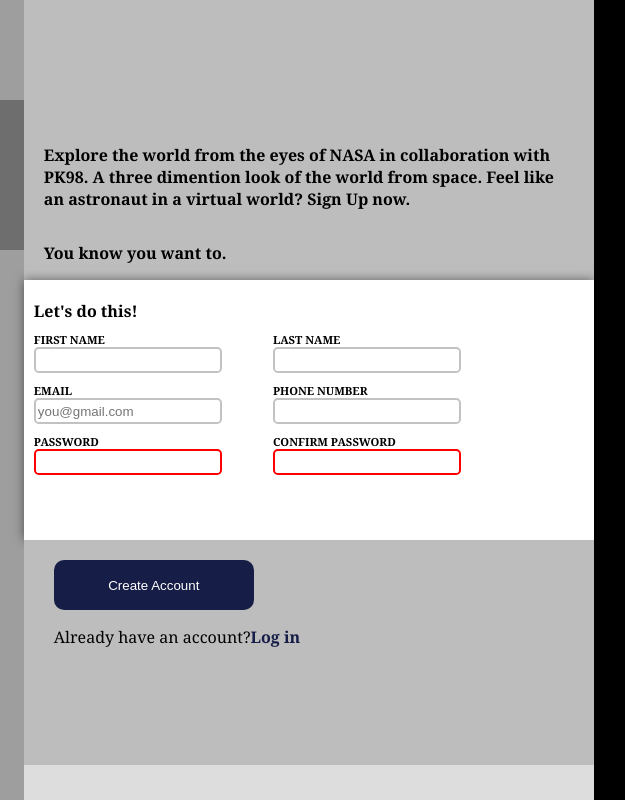
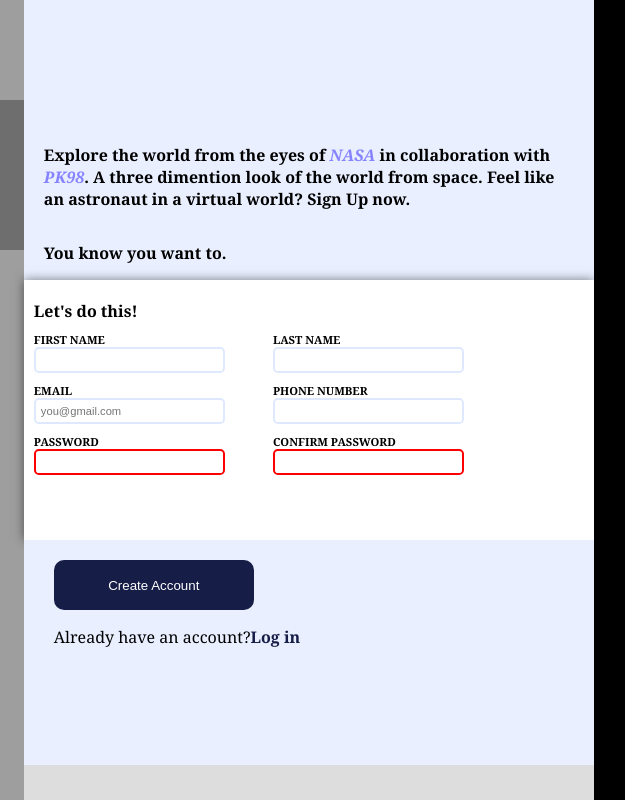
Before and after one commit to saptarsidebnath98/Project_SignUp_Form, a plain HTML site: page index.html in a window 1280 px wide. Shown: the full height of the page, 494-1119 px from the left. Drawn offline with Linux system fonts and the light colour scheme; grey boxes are pictures that could not be loaded.

Commit message:
updating css

```diff
--- a/index.html
+++ b/index.html
@@ -16,7 +16,7 @@
       </div>
       <div class="right-side">
         <div class="upper">
-          <p>Explore the world from the eyes of NASA in collaboration with PK98. A three dimention look of the world from space. Feel like an astronaut in a virtual world? Sign Up now.</p>
+          <p>Explore the world from the eyes of <span class="whiteFont">NASA</span> in collaboration with <span class="whiteFont">PK98</span>. A three dimention look of the world from space. Feel like an astronaut in a virtual world? Sign Up now.</p>
           <p>You know you want to.</p>
         </div>
         <div class="middle">
@@ -54,7 +54,7 @@
               <div class="form-item-div">
 
                 <label for="phNumber">PHONE NUMBER</label>
-                <input type="number" id="phNumber" name="user_phone_number" required>
+                <input type="tel" id="phNumber" name="user_phone_number" required>
               </div>
 
               <div class="form-item-div">
@@ -69,7 +69,7 @@
         <div class="lower">
           <div class="lower-div">
             <button type="submit">Create Account</button>
-            <p>Already have an account?<span id="logIn">Log in</span></p>
+            <p>Already have an account?<span class="blueFont">Log in</span></p>
           </div>
         </div>
       </div>
--- a/style.css
+++ b/style.css
@@ -17,6 +17,12 @@ body {
 
     display: flex;
 
+}
+
+.whiteFont {
+    color: rgb(133, 131, 255);
+    font-weight: bold;
+    font-style: italic;
 }
 
 .left-side {
@@ -50,7 +56,7 @@ img {
 
 /* UPPER PART */
 .upper{
-    background-color: rgb(189, 189, 189);
+    background-color: rgb(233, 239, 255);
     height: 35vh;
 
     display: flex;
@@ -118,18 +124,22 @@ input {
     height: 20px;
 
     border-radius: 0.3rem;
-    border: 2px solid #c1c2c4;
+    border: 2px solid #dee9ff;
+
+    font-size: 0.7rem;
+    padding-left: 5px;
 }
-input:active{
+input:focus{
     border-color: blue;
 }
+
 input[type="password"]:invalid{
     border-color: red;
 }
 
 /* LOWER PART */
 .lower{
-    background-color: rgb(189, 189, 189);
+    background-color: rgb(233, 239, 255);
     height: 225px;
 
 }
@@ -151,7 +161,7 @@ button {
     top: 20px;
 }
 
-#logIn {
+.blueFont {
     color: rgb(22, 29, 71);
     font-weight: bold;
 }
```
